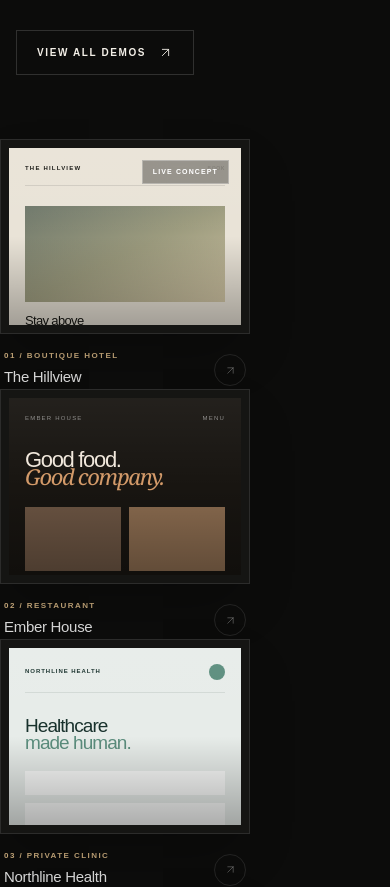
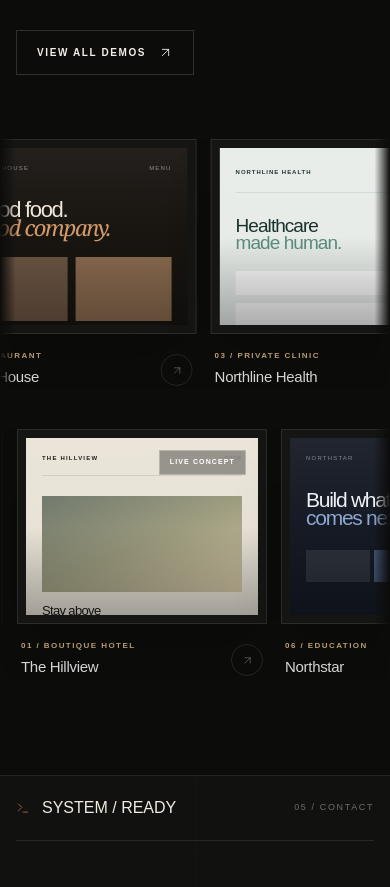
Before and after one commit to JenariusGanlary/GanlaryLabs, a Next.js app: page / in a window 390 px wide. Shown: the part 9980-10867 px from the top of the page. Built offline with nearby package versions, Linux system fonts and the light colour scheme.

Commit message:
Add responsive demo marquee animations

```diff
--- a/src/app/globals.css
+++ b/src/app/globals.css
@@ -384,3 +384,98 @@ a {
     scroll-behavior: auto !important;
   }
 }
+
+/* ============================================================
+   DEMO MARQUEE
+============================================================ */
+
+.demo-marquee {
+  position: relative;
+  width: 100%;
+  overflow: hidden;
+  mask-image: linear-gradient(
+    to right,
+    transparent,
+    black 7%,
+    black 93%,
+    transparent
+  );
+  -webkit-mask-image: linear-gradient(
+    to right,
+    transparent,
+    black 7%,
+    black 93%,
+    transparent
+  );
+}
+
+.demo-marquee-track {
+  display: flex;
+  width: max-content;
+  gap: 20px;
+  will-change: transform;
+}
+
+.demo-marquee-left {
+  animation: demo-marquee-left 42s linear infinite;
+}
+
+.demo-marquee-right {
+  animation: demo-marquee-right 46s linear infinite;
+}
+
+@keyframes demo-marquee-left {
+  from {
+    transform: translate3d(0, 0, 0);
+  }
+  to {
+    transform: translate3d(calc(-50% - 10px), 0, 0);
+  }
+}
+
+@keyframes demo-marquee-right {
+  from {
+    transform: translate3d(calc(-50% - 10px), 0, 0);
+  }
+  to {
+    transform: translate3d(0, 0, 0);
+  }
+}
+
+@media (max-width: 768px) {
+  .demo-marquee-track {
+    gap: 14px;
+  }
+
+  .demo-marquee-left {
+    animation-duration: 34s;
+  }
+
+  .demo-marquee-right {
+    animation-duration: 38s;
+  }
+
+  .demo-marquee {
+    mask-image: linear-gradient(
+      to right,
+      transparent,
+      black 4%,
+      black 96%,
+      transparent
+    );
+    -webkit-mask-image: linear-gradient(
+      to right,
+      transparent,
+      black 4%,
+      black 96%,
+      transparent
+    );
+  }
+}
+
+@media (prefers-reduced-motion: reduce) {
+  .demo-marquee-left,
+  .demo-marquee-right {
+    animation-play-state: paused;
+  }
+}
```
